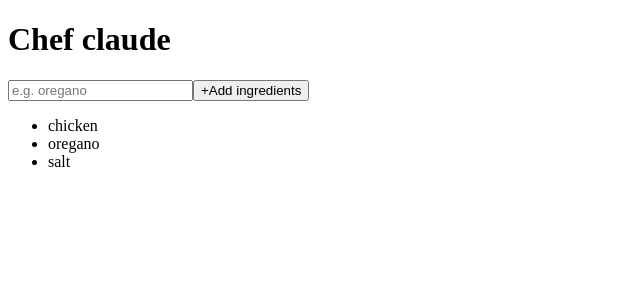
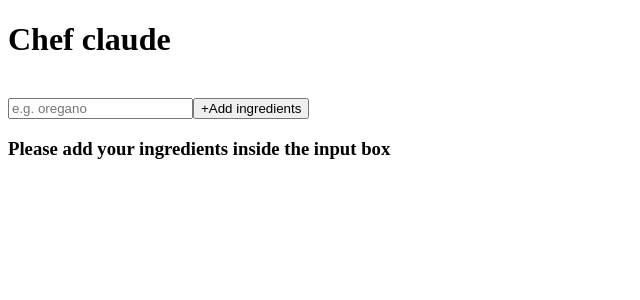
Before and after one commit to RV-Coder01/Javascipt-main, a React (Vite) app in the folder reactiveApp/: page / in a window 1280 px wide. Shown: the top 300 px of the page, without its empty margins (0-640 px from the left). Built offline with nearby package versions, Linux system fonts and the light colour scheme.

Commit message:
all conditional rendering and forms things

```diff
--- a/reactiveApp/components/Form.jsx
+++ b/reactiveApp/components/Form.jsx
@@ -1,23 +1,37 @@
 import React from 'react'
 
 export function Form() {
-    const [ingredients,setIngredients] = React.useState(["chicken","oregano","salt"])
+    const [ingredients, setIngredients] = React.useState([])
+    const [recipeShown, setRecipeShown] = React.useState(false)
+    // const [isShown, setIsShown]=React.useState(false)
+    // function clickButton(){
+    //     setIsShown(prevIsShown => !prevIsShown)
+    // }
     // btn = getElementById("button")
     // btn.addEventListener("click", () => {
     //     item = getElementById("input-ele").value
     //     ingredients.push(item)
     // })
     const ingredientsList = ingredients.map((ingredient) => <li key={ingredient}>{ingredient}</li>)
-    const btn=document.getElementById("bttn")
-    function handleSubmit(event){
-        event.preventDefault()
-        const formData= new FormData(event.currentTarget)
+    // const btn=document.getElementById("bttn")
+    function handleSubmit(formData) {
+        // event.preventDefault()
+        // const formData= new FormData(event.currentTarget)
         const newIngredient = formData.get("ingredient")
-        setIngredients(prevIngredients=> [...prevIngredients, newIngredient])
+
+        { newIngredient && setIngredients(prevIngredients => [...prevIngredients, newIngredient]) }
+        // event.currentTarget.reset()
     }
+
+        function recipeShownFun(){
+            setRecipeShown( prevRecipeShown => !prevRecipeShown)
+        }
+
     return (
         <>
-            <form onSubmit={handleSubmit}>
+            <form action={handleSubmit}>
+                {/* <button onClick={clickButton}>{isShown ? "Yes" : "No"}</button> */}
+                <br />
                 <input
                     type="text"
                     placeholder="e.g. oregano"
@@ -26,9 +40,34 @@ export function Form() {
                     name="ingredient"
                 />
                 <button type="submit" id="bttn">+Add ingredients</button>
-                <ul>
-                    {ingredientsList}
-                </ul>
+                {ingredients.length ? <div>
+                    <h1>Ingredient in hand:</h1>
+                    {/* {isShown && <p>Yes, you have the ingredients</p>} */}
+                    <ul>
+                        {ingredientsList}
+                    </ul>
+                </div> : <h3>Please add your ingredients inside the input box</h3>}
+                {ingredients.length > 3 &&
+                    <section>
+                        <h3>Ready for a recipe?</h3>
+                        <button onClick={recipeShownFun}>Get a recipe</button>
+                    </section>
+                }
+                { recipeShown &&
+                <div>
+                    <p>To make classic Veg Manchow Soup, start by tossing boiled noodles in cornstarch and
+                        deep-frying them until golden and crispy to use as your crunchy topping. Next, heat
+                        a wok or deep pan on high heat with a tablespoon of oil and rapidly stir-fry finely
+                        chopped ginger, garlic, and green chilies for 30 seconds before tossing in finely chopped
+                        cabbage, carrots, bell peppers, and French beans for a quick one-minute flash cook. Pour in
+                        three cups of vegetable stock along with dark soy sauce, red chili sauce, and black pepper,
+                        bringing the liquid to a rolling boil for a couple of minutes to let the flavors meld. Finally,
+                        continuously stir in a cornstarch slurry (two tablespoons of cornstarch mixed with three
+                        tablespoons of water) to thicken the broth into a glossy soup, turn off the heat to stir in a
+                        teaspoon of vinegar and fresh spring onion greens, and serve immediately in bowls topped generously
+                         with your crushed crispy noodles.</p>
+                </div>
+}
             </form>
         </>
     );
```
